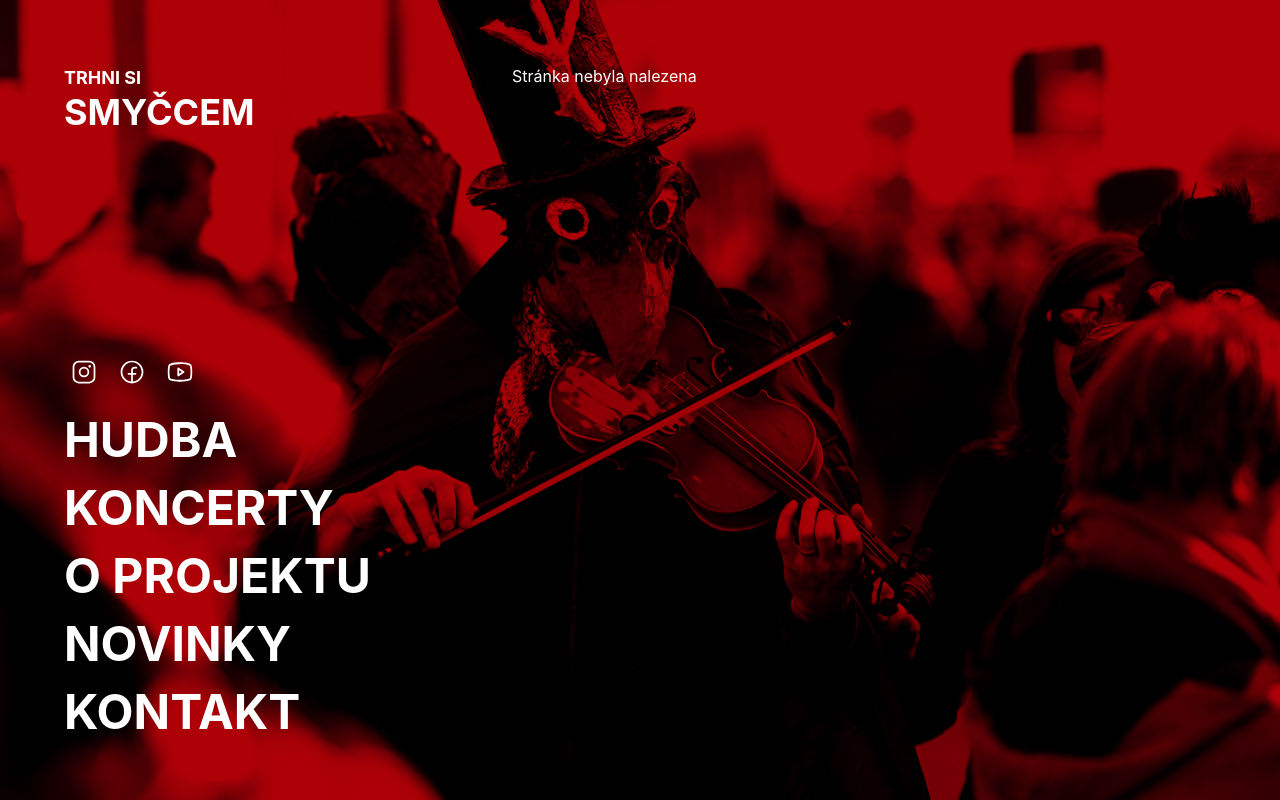
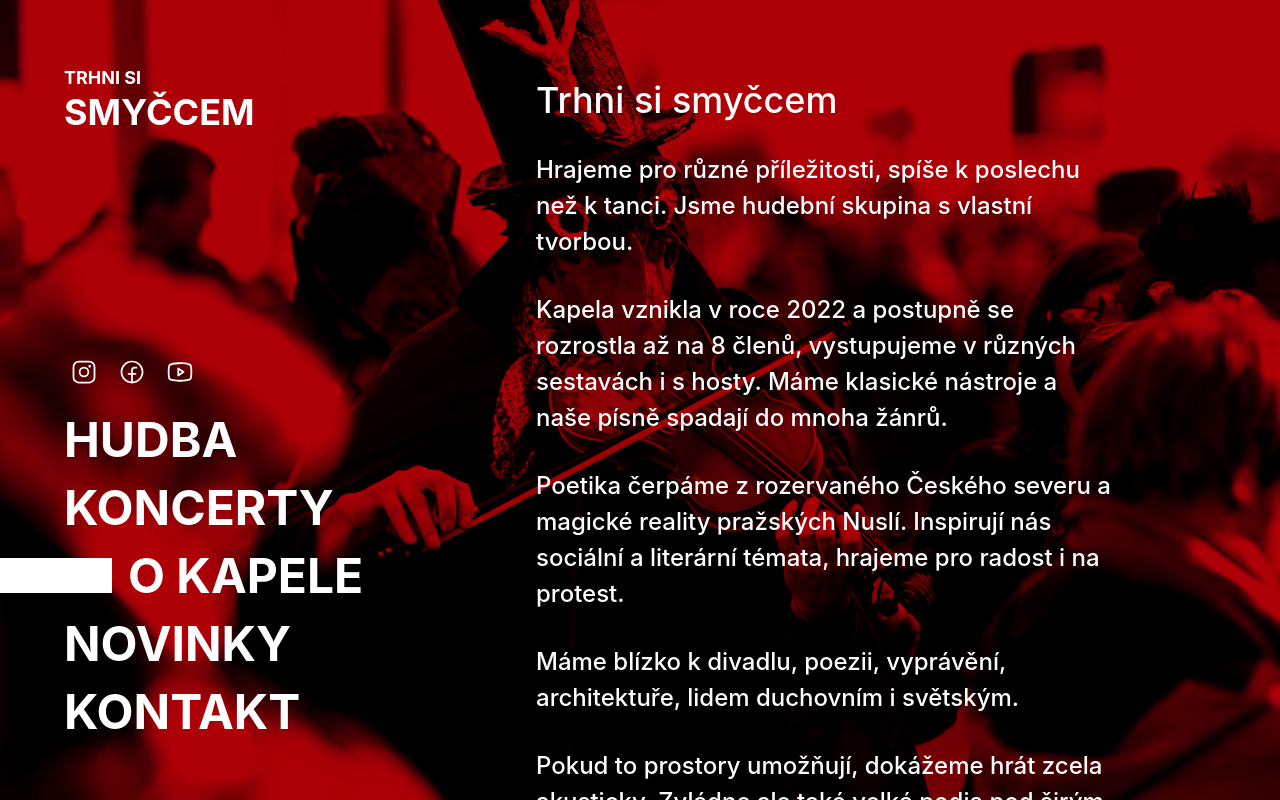
Before and after one commit to dizzyn/smyccem, a Next.js app: page /o-kapele in a window 1280 px wide. Before the commit this address had no page. Built offline with nearby package versions, Linux system fonts and the light colour scheme.

Commit message:
Text about us

```diff
--- a/app/components/nav.tsx
+++ b/app/components/nav.tsx
@@ -15,8 +15,8 @@ const navItems = [
     slug: "koncerty",
   },
   {
-    label: "O projektu",
-    slug: "o-projektu",
+    label: "O kapele",
+    slug: "o-kapele",
   },
   {
     label: "Novinky",
--- a/app/kontakt/page.tsx
+++ b/app/kontakt/page.tsx
@@ -17,6 +17,7 @@ export const metadata = {
 export default function Page() {
   const clsLine =
     "flex items-center gap-2 text-lg lg:text-2xl justify-center lg:justify-start [&>svg]:text-2xl";
+
   return (
     <section className="px-6 py-4">
       <div className="text-white space-y-16 text-center lg:text-left">
--- /dev/null
+++ b/app/o-kapele/page.tsx
@@ -0,0 +1,62 @@
+import HeadingMobile from "app/components/typography";
+import Link from "next/link";
+import React from "react";
+import {
+  PiFacebookLogo,
+  PiGoogleDriveLogo,
+  PiInstagramLogo,
+  PiYoutubeLogo,
+} from "react-icons/pi";
+
+export const metadata = {
+  title: "O projektu",
+  description: "O projektu Smyčcem",
+};
+
+export default function Page() {
+  const clsLine =
+    "flex items-center gap-2 text-lg lg:text-2xl justify-center lg:justify-start [&>svg]:text-2xl";
+
+  return (
+    <section className="px-6 py-4">
+      <HeadingMobile>O projektu</HeadingMobile>
+      <div className="text-xl lg:text-2xl font-medium max-w-xl text-white space-y-8 leading-9">
+        <h1 className="text-4xl">Trhni si smyčcem</h1>
+        <p>
+          Hrajeme pro různé příležitosti, spíše k poslechu než k tanci. Jsme
+          hudební skupina s vlastní tvorbou.
+        </p>
+        <p>
+          Kapela vznikla v roce 2022 a postupně se rozrostla až na 8 členů,
+          vystupujeme v různých sestavách i s hosty. Máme klasické nástroje a
+          naše písně spadají do mnoha žánrů.
+        </p>
+        <p>
+          Poetika čerpáme z rozervaného Českého severu a magické reality
+          pražských Nuslí. Inspirují nás sociální a literární témata, hrajeme
+          pro radost i na protest.
+        </p>
+        <p>
+          Máme blízko k divadlu, poezii, vyprávění, architektuře, lidem
+          duchovním i světským.
+        </p>
+        <p>
+          Pokud to prostory umožňují, dokážeme hrát zcela akusticky. Zvládne ale
+          také velká podia pod širým nebem kompletně ozvučeni. Hrajeme na ulici,
+          v kostelích, kavárnách a barech.
+        </p>
+      </div>
+      <div className="mt-8">
+        <div className={clsLine}>
+          <PiGoogleDriveLogo />
+          <a
+            href="https://drive.google.com/drive/folders/1tMKG5XhCWe-H-izHxzDAe-r-WiDSWXwK"
+            className="link"
+          >
+            Pro pořadatele: press kit, fotografie, anotace
+          </a>
+        </div>
+      </div>
+    </section>
+  );
+}
--- a/app/o-projektu/page.tsx
+++ /dev/null
@@ -1,40 +0,0 @@
-import HeadingMobile from "app/components/typography";
-import React from "react";
-
-export const metadata = {
-  title: "O projektu",
-  description: "O projektu Smyčcem",
-};
-
-export default function Page() {
-  return (
-    <section className="px-6 py-4">
-      <HeadingMobile>O projektu</HeadingMobile>
-      <div className="text-xl lg:text-2xl font-medium max-w-xl text-white space-y-8 leading-9">
-        <p>
-          Trhni si smyčcem je hudební skupina s vlastní tvorbou. Hrajeme pro
-          různé příležitosti, spíše k poslechu než k tanci.
-        </p>
-        <p>
-          Kapela vznikla v roce 2022 jako sextet, vystupujeme v různých
-          sestavách i s hosty. Máme klasické nástroje a naše písně spadají pod
-          mnoho žánrů.
-        </p>
-        <p>
-          Poetika čerpáme z rozervaného Českého severu a magické reality
-          pražských Nuslí. Inspirují nás sociální a literární témata, hrajeme
-          pro radost i na protest.
-        </p>
-        <p>
-          Naše hudba se nejlépe hodí k různým kulturním příležitostem, máme
-          blízko k divadlu, poezii, vyprávění, architektuře, komunitám a lidem
-          duchovním i světským.
-        </p>
-        <p>
-          Pokud to prostory umožňují, dokážeme hrát bez ozvučení. Zvládne ale
-          také velká podia pod širým nebem.
-        </p>
-      </div>
-    </section>
-  );
-}
```
